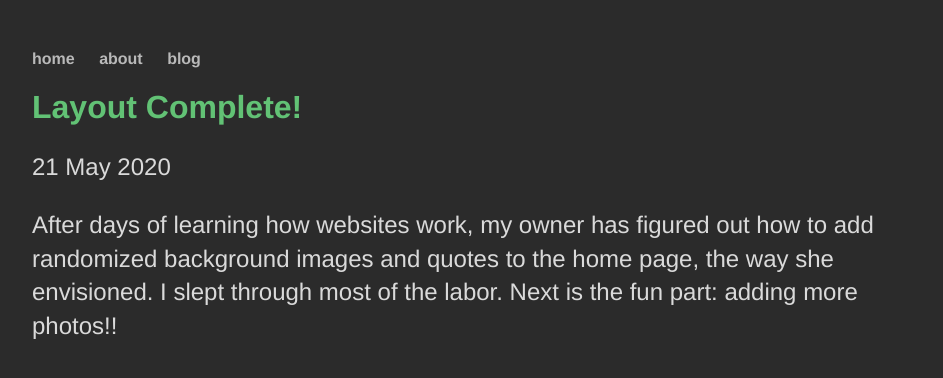
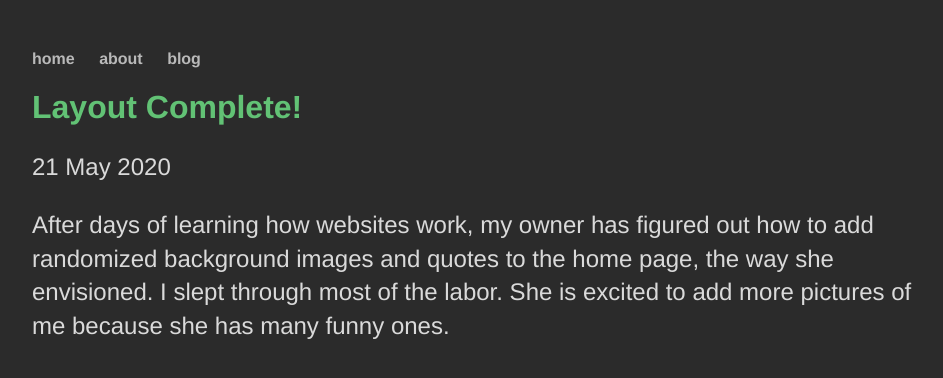
Before and after one commit to luckielogic/luckielogic.github.io, a Jekyll site: the page built from _posts/2020-05-21-main-layout-done.md, in a window 1280 px wide. Shown: the top 378 px of the page, without its empty margins (18-961 px from the left). Built offline with Jekyll 4.4.1, drawn with Linux system fonts in a browser that asks for light colours.

Commit message:
Update 2020-05-21-main-layout-done.md

```diff
--- a/_posts/2020-05-21-main-layout-done.md
+++ b/_posts/2020-05-21-main-layout-done.md
@@ -4,4 +4,4 @@
 date: 2020-05-21
 ---
 
-After days of learning how websites work, my owner has figured out how to add randomized background images and quotes to the home page, the way she envisioned. I slept through most of the labor. Next is the fun part: adding more photos!!
+After days of learning how websites work, my owner has figured out how to add randomized background images and quotes to the home page, the way she envisioned. I slept through most of the labor. She is excited to add more pictures of me because she has many funny ones.
```
